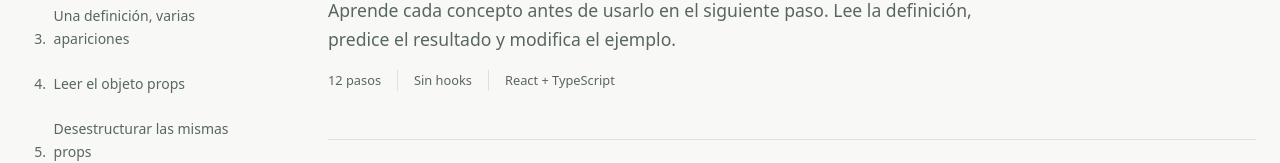
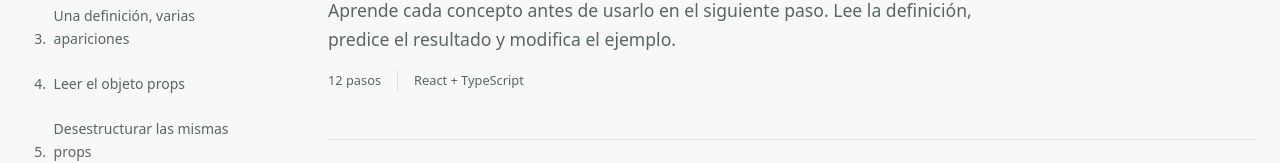
Before and after one commit to carlosmarind/bootcamp-react, a React (Vite) app: page / in a window 1280 px wide. Shown: the part 354-517 px from the top of the page. Built offline with nearby package versions, Linux system fonts and the light colour scheme.

Commit message:
actualizacion de componentes para clase

```diff
--- a/src/App.tsx
+++ b/src/App.tsx
@@ -34,7 +34,7 @@ export function App() {
         </aside>
         <main id="contenido" tabIndex={-1}><SesionComponentes /></main>
       </div>
-      <footer className="site-footer">Aula React · Capítulo 01 · Aprende construyendo</footer>
+      <footer className="site-footer">Bootcamp React · Capítulo 01</footer>
     </>
   )
 }
--- a/src/sesiones/01-componentes/SesionComponentes.tsx
+++ b/src/sesiones/01-componentes/SesionComponentes.tsx
@@ -11,7 +11,7 @@ function SesionComponentes() {
                 <p className="eyebrow">Capítulo 01 · Fundamentos de React</p>
                 <h1>Una pieza.<br />Muchas posibilidades.</h1>
                 <p className="lead">Aprende cada concepto antes de usarlo en el siguiente paso. Lee la definición, predice el resultado y modifica el ejemplo.</p>
-                <div className="chapter-meta"><span>12 pasos</span><span>Sin hooks</span><span>React + TypeScript</span></div>
+                <div className="chapter-meta"><span>12 pasos</span><span>React + TypeScript</span></div>
             </header>
             <EjemploPrimerComponente />
             <EjemploExportacionesNombradas />
```
